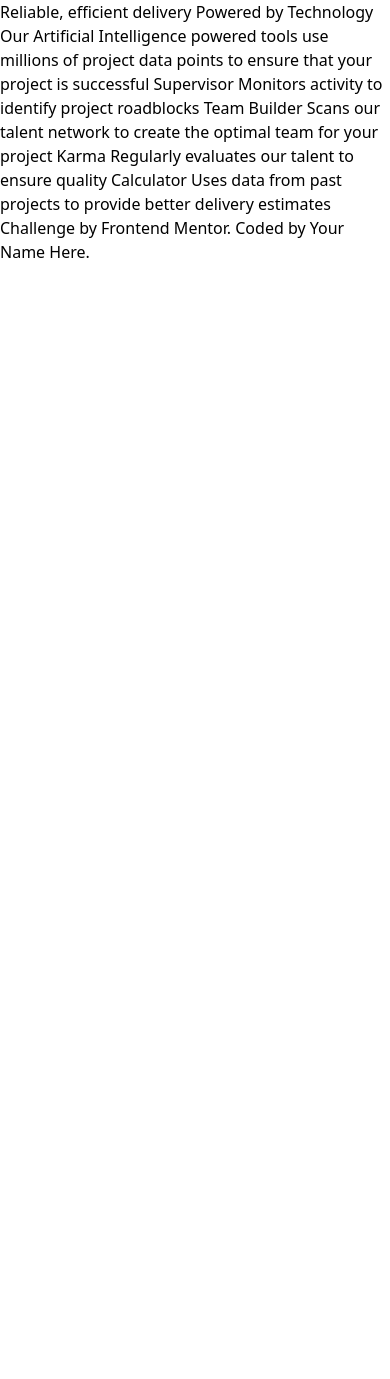
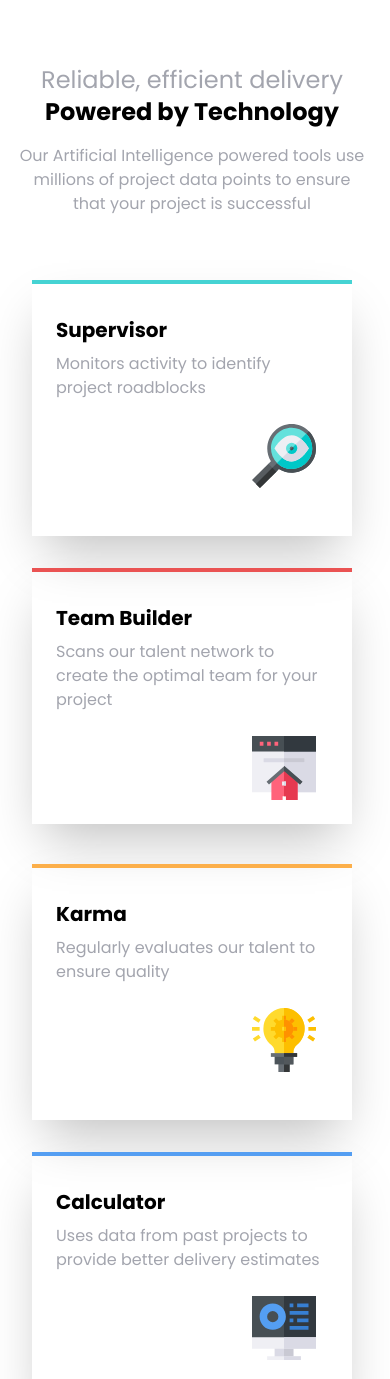
Before and after one commit to 00lar/Four-card-feature-section, a website: page index.html in a window 390 px wide. Shown: the top 1379 px of the page. Before the commit the page ends 844 px from the top, so only its background shows below. Drawn offline with Linux system fonts and the light colour scheme.

Commit message:
Desktop and mobile finishes

```diff
--- a/index.html
+++ b/index.html
@@ -24,21 +24,62 @@
     <link rel="stylesheet" href="./tailwind.css" />
   </head>
   <body class="">
-    Reliable, efficient delivery Powered by Technology Our Artificial
-    Intelligence powered tools use millions of project data points to ensure
-    that your project is successful Supervisor Monitors activity to identify
-    project roadblocks Team Builder Scans our talent network to create the
-    optimal team for your project Karma Regularly evaluates our talent to ensure
-    quality Calculator Uses data from past projects to provide better delivery
-    estimates
+    <main class="w-full max-w-sm p-4 md:max-w-none">
+      <section class="pt-12 text-center font-Poppins">
+        <h1 class="text-2xl font-normal text-Grayish-blue">
+          Reliable, efficient delivery <br />
+        </h1>
+        <span class="text-2xl font-bold"><b>Powered by Technology</b></span>
+        <p class="pt-4 text-Grayish-blue">
+          Our Artificial Intelligence powered tools use millions of project data
+          points to ensure that your project is successful
+        </p>
+      </section>
+      <!-- Blocks sections-->
+      <section
+        class="grid w-full grid-cols-1 items-center justify-items-center gap-y-8 pt-16 font-Poppins md:grid-cols-3 md:gap-x-6"
+      >
+        <div class="card border-t-cyan">
+          <p class="pt-2 text-xl font-bold">Supervisor</p>
+          <p class="pt-2 text-Grayish-blue">
+            Monitors activity to identify project roadblocks
+          </p>
+          <div class="flex justify-end py-4 pt-6 pr-3">
+            <img src="/images/icon-supervisor.svg" alt="" />
+          </div>
+        </div>
 
-    <footer>
-      <p class="attribution">
-        Challenge by
-        <a href="https://www.frontendmentor.io?ref=challenge" target="_blank"
-          >Frontend Mentor</a
-        >. Coded by <a href="#">Your Name Here</a>.
-      </p>
-    </footer>
+        <div class="space-y-10 md:relative md:space-y-20">
+          <div class="card border-t-Red">
+            <p class="pt-2 text-xl font-bold">Team Builder</p>
+            <p class="pt-2 text-Grayish-blue">
+              Scans our talent network to create the optimal team for your
+              project
+            </p>
+            <div class="flex justify-end py-4 pt-6 pr-3">
+              <img src="/images/icon-team-builder.svg" alt="" />
+            </div>
+          </div>
+          <div class="card border-t-orange">
+            <p class="pt-2 text-xl font-bold">Karma</p>
+            <p class="pt-2 text-Grayish-blue">
+              Regularly evaluates our talent to ensure quality
+            </p>
+            <div class="flex justify-end py-4 pt-6 pr-3">
+              <img src="/images/icon-karma.svg" alt="" />
+            </div>
+          </div>
+        </div>
+        <div class="card border-t-Blue">
+          <p class="pt-2 text-xl font-bold">Calculator</p>
+          <p class="pt-2 text-Grayish-blue">
+            Uses data from past projects to provide better delivery estimates
+          </p>
+          <div class="flex justify-end py-4 pt-6 pr-3">
+            <img src="/images/icon-calculator.svg" alt="" />
+          </div>
+        </div>
+      </section>
+    </main>
   </body>
 </html>
--- a/src/tailwind.css
+++ b/src/tailwind.css
@@ -1,3 +1,7 @@
 @tailwind base;
 @tailwind components;
 @tailwind utilities;
+
+.card {
+  @apply h-64 max-w-xs border-t-4 p-6 shadow-2xl lg:max-w-sm lg:pl-4;
+}
--- a/tailwind.config.js
+++ b/tailwind.config.js
@@ -4,7 +4,7 @@ module.exports = {
   theme: {
     extend: {
       borderColor: {
-        orange: "hsl(0, 78%, 62%)",
+        Red: "hsl(0, 78%, 62%)",
         cyan: "hsl(180, 62%, 55%)",
         orange: "hsl(34, 97%, 64%)",
         Blue: "hsl(212, 86%, 64%)",
```
Also changed, not shown: style-guide.md (+9 -0 lines), tailwind.css.
